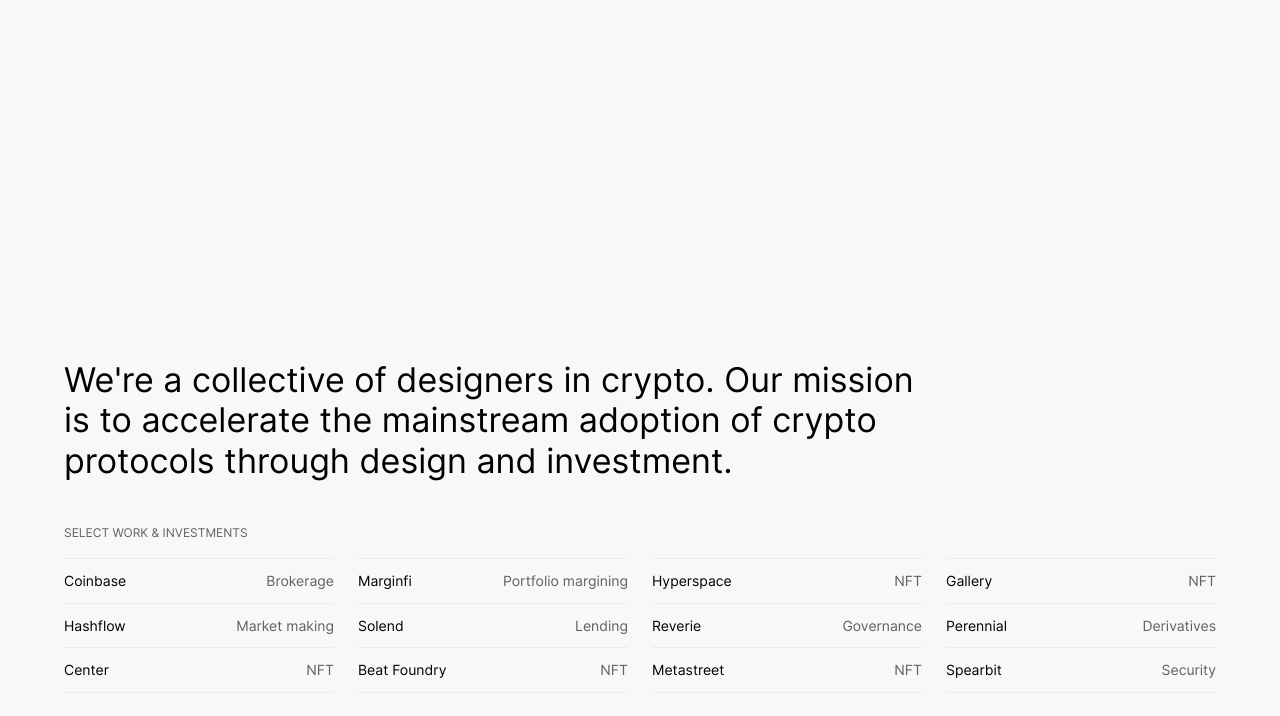
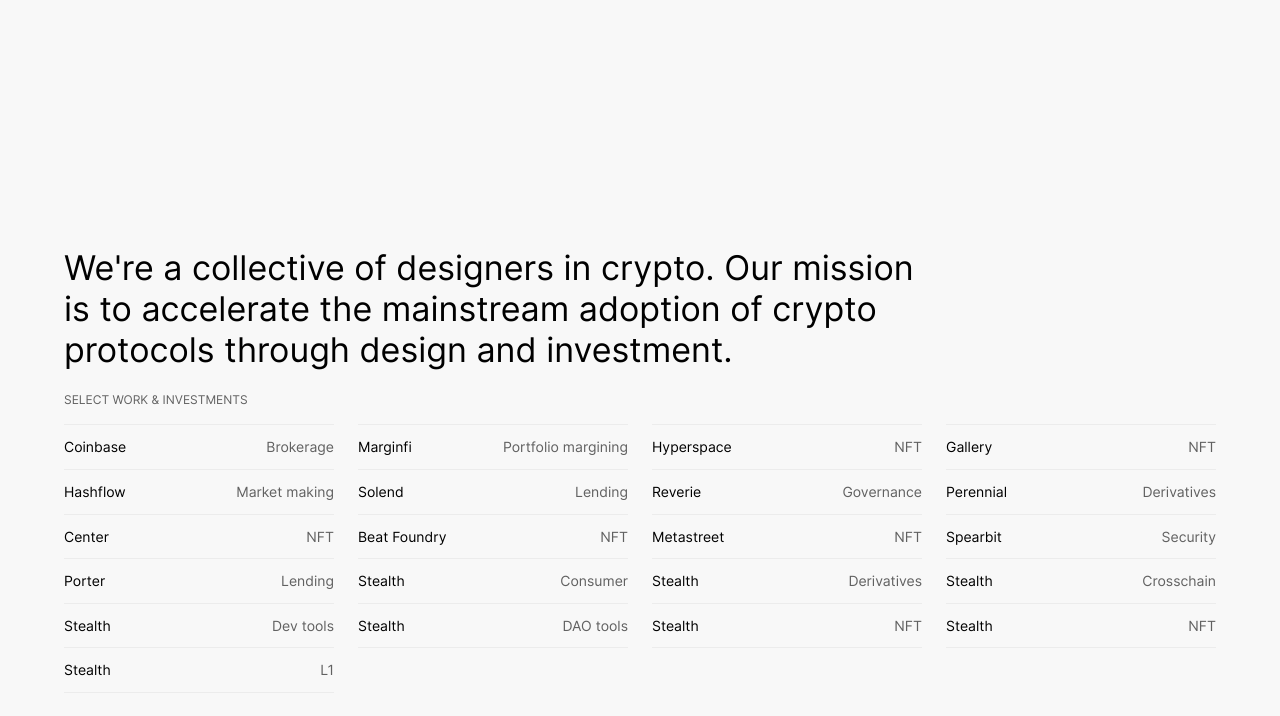
Before and after one commit to vectordao/vectorDAOsite, a plain HTML site: page index.html in a window 1280 px wide. Shown: the part 76-792 px from the top of the page. Drawn offline with Linux system fonts and the light colour scheme.

Commit message:
new cases

```diff
--- a/index.html
+++ b/index.html
@@ -79,7 +79,42 @@
                     <p>Spearbit</p>
                     <p>Security</p>
                 </div>
-
+                <div class="cell">
+                    <p>Porter</p>
+                    <p>Lending</p>
+                </div>
+                <div class="cell">
+                    <p>Stealth</p>
+                    <p>Consumer</p>
+                </div>
+                <div class="cell">
+                    <p>Stealth</p>
+                    <p>Derivatives</p>
+                </div>
+                <div class="cell">
+                    <p>Stealth</p>
+                    <p>Crosschain</p>
+                </div>
+                <div class="cell">
+                    <p>Stealth</p>
+                    <p>Dev tools</p>
+                </div>
+                <div class="cell">
+                    <p>Stealth</p>
+                    <p>DAO tools</p>
+                </div>
+                <div class="cell">
+                    <p>Stealth</p>
+                    <p>NFT</p>
+                </div>
+                <div class="cell">
+                    <p>Stealth</p>
+                    <p>NFT</p>
+                </div>
+                <div class="cell">
+                    <p>Stealth</p>
+                    <p>L1</p>
+                </div>
             </div>
         </div>
     </section>
--- a/main.css
+++ b/main.css
@@ -98,7 +98,7 @@
     height: 100%;
     width: 100%;
     grid-template-columns: 1fr 1fr 1fr 1fr;
-    grid-template-rows: 40px auto 25%;
+    grid-template-rows: 40px auto 40%;
     column-gap: 24px;
     row-gap: 24px;
     grid-template-areas:
@@ -195,7 +195,7 @@
 @media only screen and (max-width: 1000px) {
     .gridParent{
         padding: 8px 32px 32px 32px;
-        grid-template-rows: 64px auto 35%;
+        grid-template-rows: 64px auto 44%;
         grid-template-areas:
         "nav nav nav nav"
         "main main main main"
```
